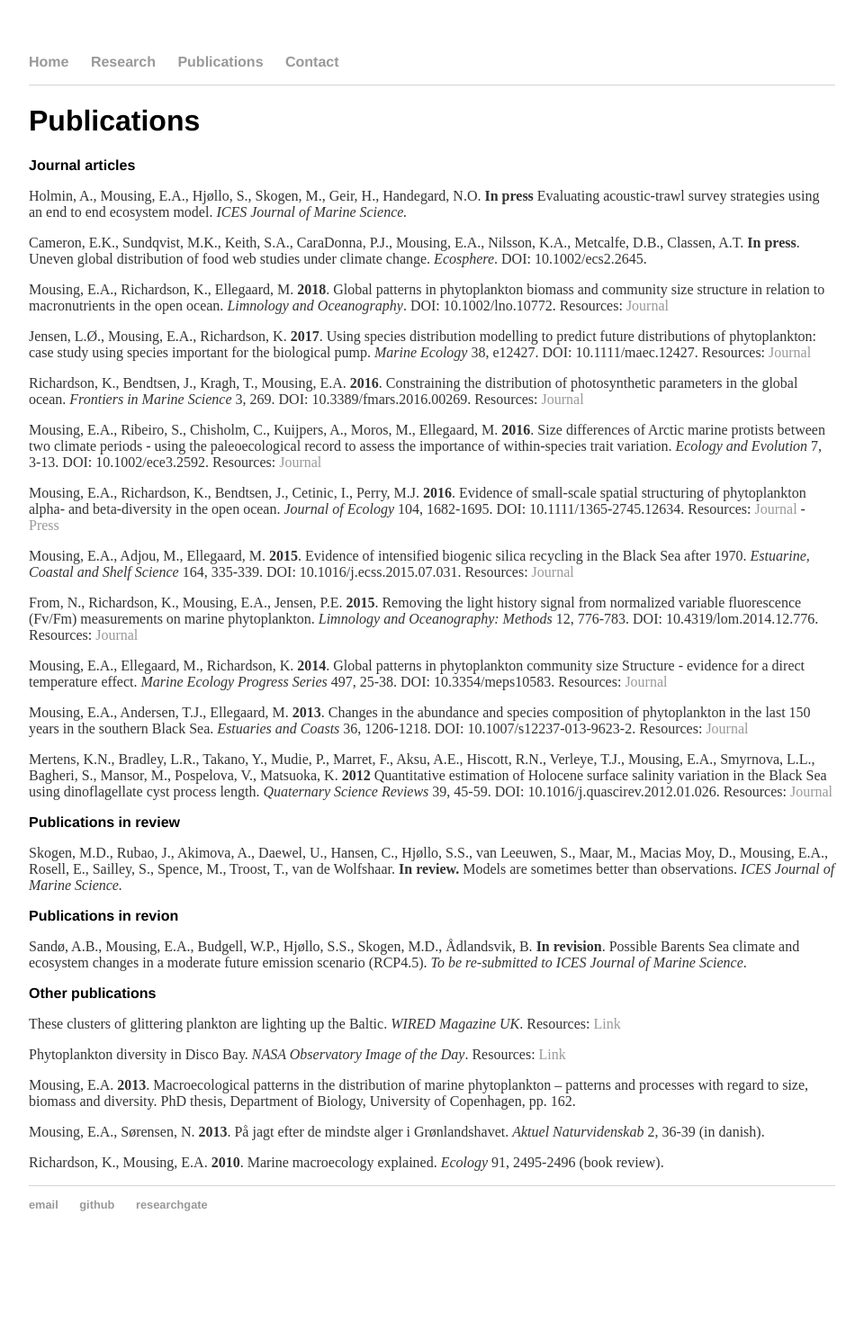
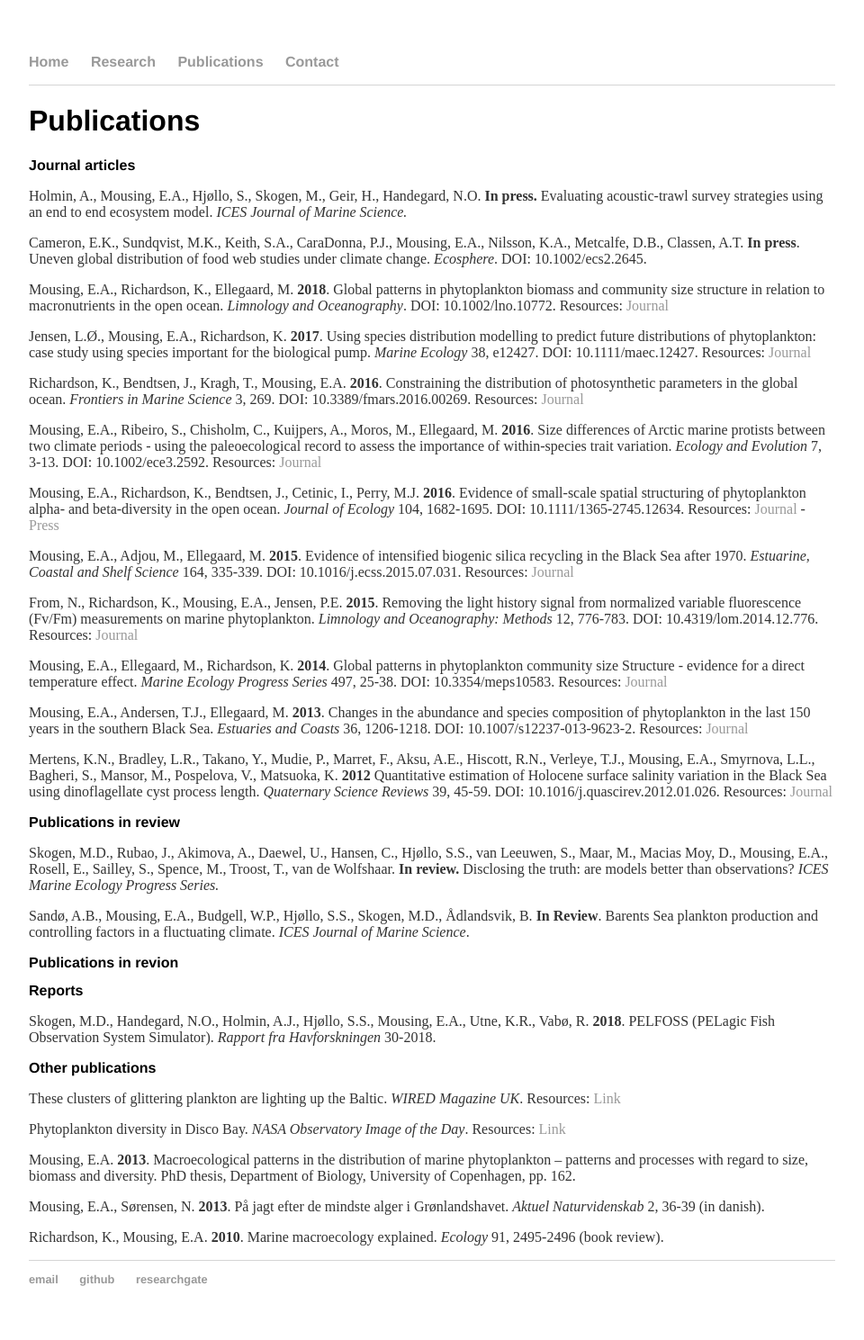
Before and after one commit to eamousing/eamousing.github.io, a Jekyll site: the page built from publications.html, in a window 1280 px wide. Shown: the whole page at 90% size, without its empty margins (160-1120 px from the left). Built offline with Jekyll 4.4.1, drawn with Linux system fonts in a browser that asks for light colours; Markdown is read by kramdown in place of the engine named in the settings; before the commit the page ends 1406 px from its top, so only the background shows below that.

Commit message:
Update publications.html

```diff
--- a/publications.html
+++ b/publications.html
@@ -5,7 +5,7 @@
 <div class="blurb">
 	<h1>Publications</h1>
         <h2>Journal articles</h2>
-	    <p>Holmin, A., Mousing, E.A., Hjøllo, S., Skogen, M., Geir, H., Handegard, N.O. <b>In press</b> Evaluating acoustic-trawl survey strategies using an end to end ecosystem model. <i>ICES Journal of Marine Science.</i></p>
+	    <p>Holmin, A., Mousing, E.A., Hjøllo, S., Skogen, M., Geir, H., Handegard, N.O. <b>In press.</b> Evaluating acoustic-trawl survey strategies using an end to end ecosystem model. <i>ICES Journal of Marine Science.</i></p>
 	    <p>Cameron, E.K., Sundqvist, M.K., Keith, S.A., CaraDonna, P.J., Mousing, E.A., Nilsson, K.A., Metcalfe, D.B., Classen, A.T. <b>In press</b>. Uneven global distribution of food web studies under climate change. <i>Ecosphere</i>. DOI: 10.1002/ecs2.2645.</p>
             <p>Mousing, E.A., Richardson, K., Ellegaard, M. <b>2018</b>. Global patterns in phytoplankton biomass and community size structure in relation to macronutrients in the open ocean. <i>Limnology and Oceanography</i>. DOI: 10.1002/lno.10772.
                 Resources: <a href="http://onlinelibrary.wiley.com/doi/10.1002/lno.10772/full">Journal</a></p>
@@ -29,9 +29,13 @@
                 Resources: <a href="http://www.sciencedirect.com/science/article/pii/S0277379112000650">Journal</a></p>
 
         <h2>Publications in review</h2>
-	    <p>Skogen, M.D., Rubao, J., Akimova, A., Daewel, U., Hansen, C., Hjøllo, S.S., van Leeuwen, S., Maar, M., Macias Moy, D., Mousing, E.A., Rosell, E., Sailley, S., Spence, M., Troost, T., van de Wolfshaar. <b>In review.</b> Models are sometimes better than observations. <i>ICES Journal of Marine Science.</i></p>
-        <h2>Publications in revion</h2>
-            <p>Sandø, A.B., Mousing, E.A., Budgell, W.P., Hjøllo, S.S., Skogen, M.D., Ådlandsvik, B. <b>In revision</b>. Possible Barents Sea climate and ecosystem changes in a moderate future emission scenario (RCP4.5). <i>To be re-submitted to ICES Journal of Marine Science</i>.</p>
+	    <p>Skogen, M.D., Rubao, J., Akimova, A., Daewel, U., Hansen, C., Hjøllo, S.S., van Leeuwen, S., Maar, M., Macias Moy, D., Mousing, E.A., Rosell, E., Sailley, S., Spence, M., Troost, T., van de Wolfshaar. <b>In review.</b> Disclosing the truth: are models better than observations? <i>ICES Marine Ecology Progress Series.</i></p>
+	    <p>Sandø, A.B., Mousing, E.A., Budgell, W.P., Hjøllo, S.S., Skogen, M.D., Ådlandsvik, B. <b>In Review</b>. Barents Sea plankton production and controlling factors in a fluctuating climate. <i> ICES Journal of Marine Science</i>.</p>
+
+	<h2>Publications in revion</h2>
+
+	<h2>Reports</h2>
+	    <p>Skogen, M.D., Handegard, N.O., Holmin, A.J., Hjøllo, S.S., Mousing, E.A., Utne, K.R., Vabø, R. <b>2018</b>. PELFOSS (PELagic Fish Observation System Simulator). <i>Rapport fra Havforskningen</i> 30-2018. </p>
 
         <h2>Other publications</h2>
             <p>These clusters of glittering plankton are lighting up the Baltic. <i>WIRED Magazine UK</i>.
```
